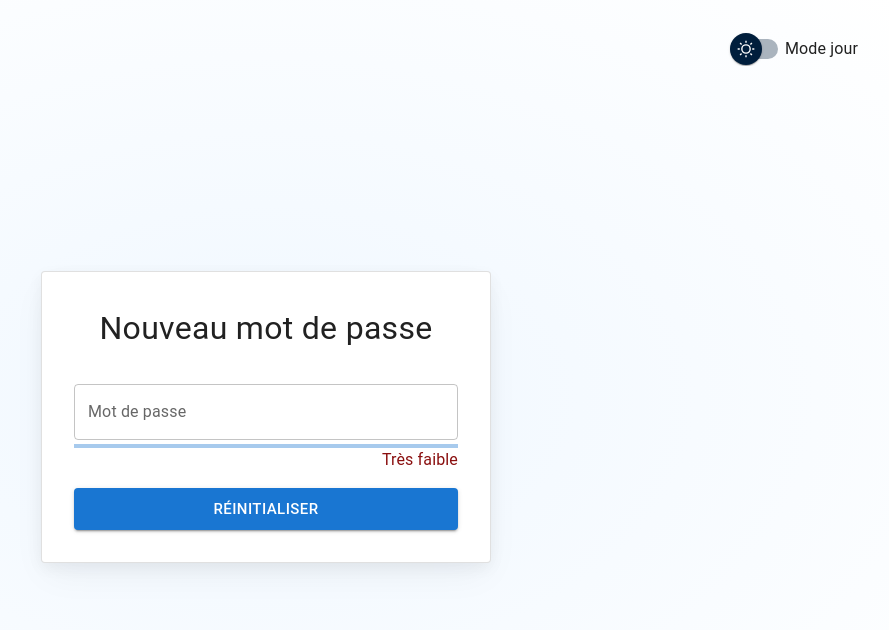
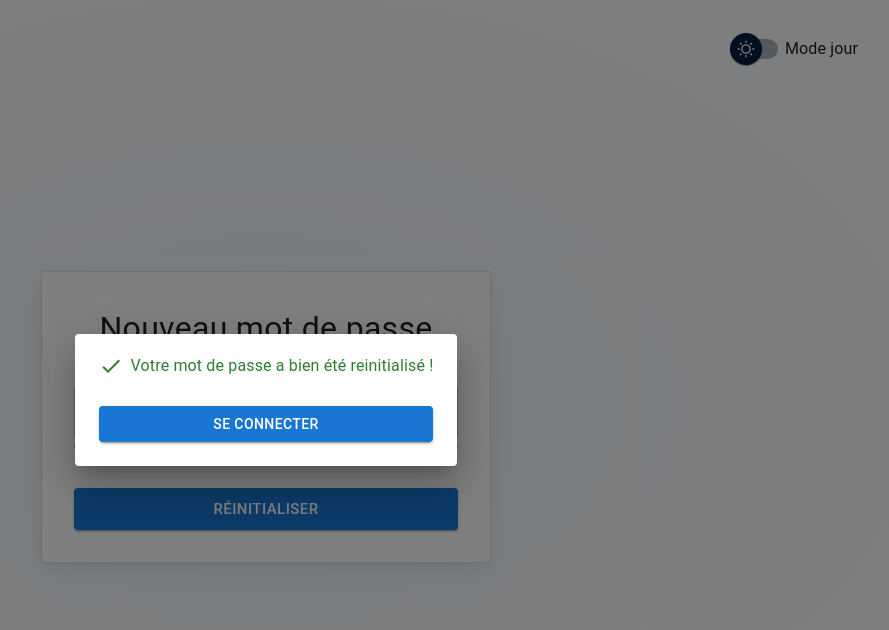
Before and after one commit to Marshall331/react-project, a React (Vite) app in the folder front/: page /reset-password/test in a window 1280 px wide. Shown: the top 630 px of the page, without its empty margins (374-1263 px from the left). Built offline with nearby package versions, Linux system fonts and the light colour scheme.

Commit message:
disabled handle close for the alert after a password reset

```diff
--- a/front/src/components/Auth/PasswordReset/PasswordResetForm.jsx
+++ b/front/src/components/Auth/PasswordReset/PasswordResetForm.jsx
@@ -15,11 +15,7 @@ export default function PasswordResetForm({ resetToken }) {
 
     const [loading, setLoading] = useState(false);
 
-    const [open, setOpen] = useState(false);
-
-    const handleClose = () => {
-        setOpen(false);
-    };
+    const [open, setOpen] = useState(true);
 
     const [resetFailed, setResetFailed] = useState(false);
     const [resetFailedMessage, setResetFailedMessage] = useState('');
@@ -140,7 +136,7 @@ export default function PasswordResetForm({ resetToken }) {
 
                     </FormControl>
 
-                    <ConfirmationDialog open={open} handleClose={handleClose} />
+                    <ConfirmationDialog open={open} />
 
                     <LoadingButton
                         type='submit'
```
